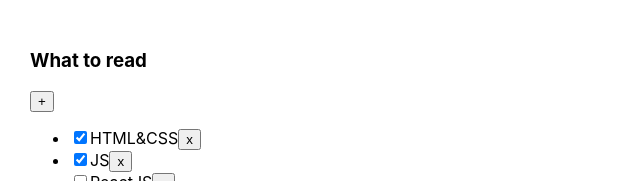
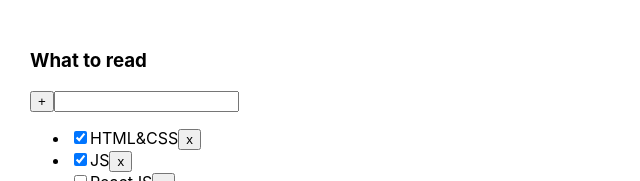
Before and after one commit to Katrin3536/todolists, a React (Vite) app: page / in a window 1280 px wide. Shown: the top 181 px of the page, without its empty margins (0-640 px from the left). Built offline with nearby package versions, Linux system fonts and the light colour scheme.

Commit message:
add function addTask

```diff
--- a/package.json
+++ b/package.json
@@ -11,7 +11,8 @@
   "dependencies": {
     "gh-pages": "6.3.0",
     "react": "19.0.0",
-    "react-dom": "19.0.0"
+    "react-dom": "19.0.0",
+    "uuid": "^14.0.0"
   },
   "devDependencies": {
     "@types/react": "19.0.2",
--- a/src/App.tsx
+++ b/src/App.tsx
@@ -1,47 +1,64 @@
 import './App.css';
 import {TaskProps, Todolist} from './Todolist/Todolist.tsx';
 import {useState} from 'react';
+import {getFilteredTasks} from './utils.ts';
+import {v1, v4} from 'uuid';
 
 export type FilterValues= 'All' | 'Completed' | 'Active'
 
 
 export const App = () => {
+
+    const todolistTitle = 'What to read'
     const [tasks, setTasks] = useState<TaskProps[]>([
-        {id: 1, title: 'HTML&CSS', isDone: true},
-        {id: 2, title: 'JS', isDone: true},
-        {id: 3, title: 'ReactJS', isDone: false},
-        {id: 4, title: 'Redux', isDone: false},
-        {id: 5, title: 'Typescript', isDone: false},
-        {id: 6, title: 'RTK query', isDone: false},
+        {id: v1(), title: 'HTML&CSS', isDone: true},
+        {id: v1(), title: 'JS', isDone: true},
+        {id: v1(), title: 'ReactJS', isDone: false},
+        {id: v1(), title: 'Redux', isDone: false},
+        {id: v1(), title: 'Typescript', isDone: false},
+        {id: v1(), title: 'RTK query', isDone: false},
     ]);
 
     const [filter, setFilter] = useState<FilterValues>('All')
 
-    const deleteTask = (taskId: number) => {
-        const filteredTasks=tasks.filter(task => task.id !== taskId);
+    const deleteTask = (taskId: TaskProps["id"]) => {
+        const filteredTasks:TaskProps[]=tasks.filter(task => task.id !== taskId);
         setTasks(filteredTasks)
     };
 
 
-    let filteredTasks = tasks
+    // let filteredTasks:TaskProps[] = tasks
+    //
+    // if(filter === 'Active') {
+    //     filteredTasks=tasks.filter(task => !task.isDone)
+    // }
+    // if(filter === 'Completed') {
+    //     filteredTasks=tasks.filter(task => task.isDone)
+    // }
 
-    if(filter === 'Active') {
-        filteredTasks=tasks.filter(task => !task.isDone)
-    }
-    if(filter === 'Completed') {
-        filteredTasks=tasks.filter(task => task.isDone)
-    }
 
     const changeFilter =(filter:FilterValues)=>{
         setFilter(filter)
     }
 
+    const createTask = (title:string) => {
+        const newTask:TaskProps={
+            id: v4(),
+            title:title,
+            isDone:false
+        }
+        const newTasks:TaskProps[] = [newTask,...tasks]
+        setTasks(newTasks)
+    }
+
     return (
         <div className="app">
-            <Todolist title={'What to read'}
-                      tasks={filteredTasks}
+            <Todolist title={todolistTitle}
+                      // tasks={filteredTasks}
+                      tasks={getFilteredTasks(tasks, filter)}
                       deleteTask={deleteTask}
                       changeFilter={changeFilter}
+                      createTask={createTask}
             />
         </div>
     );
--- a/src/Button.tsx
+++ b/src/Button.tsx
@@ -1,8 +1,8 @@
-type ButtonProps = {
+type Props = {
     title: string;
     onClick?: () => void;
 }
 
-export const Button = ({title,onClick}:ButtonProps) => {
+export const Button = ({title,onClick}:Props) => {
   return <button onClick={onClick}>{title}</button>
 }
--- a/src/Todolist/Todolist.tsx
+++ b/src/Todolist/Todolist.tsx
@@ -1,8 +1,9 @@
 import {Button} from '../Button.tsx';
 import {FilterValues} from '../App.tsx';
+import {ChangeEvent, KeyboardEvent, useState} from 'react';
 
 export type TaskProps = {
-    id: number,
+    id: string,
     title: string,
     isDone: boolean,
 }
@@ -10,35 +11,65 @@ export type TaskProps = {
 type Props = {
     title: string,
     tasks: TaskProps[],
-    deleteTask: (taskId: number) => void,
-    changeFilter:(filter:FilterValues)=>void
+    deleteTask: (taskId: TaskProps['id']) => void,
+    changeFilter: (filter: FilterValues) => void,
+    createTask: (title: string) => void
 }
 
 
-export const Todolist = ({title, tasks, deleteTask,changeFilter}: Props) => {
+export const Todolist = ({title, tasks, deleteTask, changeFilter, createTask}: Props) => {
+
+    const [taskTitle, setTaskTitle] = useState<string>('');
 
     const mappedTasks = tasks.length === 0 ? (<p>" No tasks"</p>) :
         (<ul>{tasks.map((t) => {
+                const deleteTaskHandler = () => {
+                    deleteTask(t.id);
+                };
                 return (<li key={t.id}>
                     <input type="checkbox" checked={t.isDone}/>
                     <span>{t.title}</span>
-                    <Button title={'x'} onClick={() => {deleteTask(t.id)}}/>
-                        </li>)
-                    })}
-        </ul>
+                    <Button title={'x'} onClick={deleteTaskHandler}/>
+                </li>);
+            })}
+            </ul>
         );
+
+    // const inputRef = useRef<HTMLInputElement>(null);
+
+    const createTaskHandler = () => {
+        createTask(taskTitle);
+        setTaskTitle('');
+    };
+
+    const changeTaskTitleHandler = (e: ChangeEvent<HTMLInputElement>) => {
+        setTaskTitle(e.currentTarget.value);
+    };
+
+    const createTaskOnEnterHandler = (e: KeyboardEvent<HTMLInputElement>) => {
+        if (e.key === 'Enter') {
+            createTaskHandler();
+        }
+    };
 
     return (
         <div>
             <h3>{title}</h3>
             <div>
-                <Button title={'+'}/>
+                {/*<Button title={'+'} onClick={()=>{*/}
+                {/*    if(inputRef.current){*/}
+                {/*        createTask(inputRef.current.value)*/}
+                {/*        inputRef.current.value = ""*/}
+                {/*    }}}/>*/}
+                {/*<input ref={inputRef}/>*/}
+                <Button title={'+'} onClick={createTaskHandler}/>
+                <input value={taskTitle} onChange={changeTaskTitleHandler} onKeyDown={createTaskOnEnterHandler}/>
             </div>
             {mappedTasks}
             <div>
-                <Button title="All" onClick={()=>changeFilter('All')}/>
-                <Button title="Active" onClick={()=>changeFilter('Active')}/>
-                <Button title="Completed" onClick={()=>changeFilter('Completed')}/>
+                <Button title="All" onClick={() => changeFilter('All')}/>
+                <Button title="Active" onClick={() => changeFilter('Active')}/>
+                <Button title="Completed" onClick={() => changeFilter('Completed')}/>
             </div>
 
         </div>
--- /dev/null
+++ b/src/utils.ts
@@ -0,0 +1,13 @@
+import {TaskProps} from './Todolist/Todolist.tsx';
+import {FilterValues} from './App.tsx';
+
+export const getFilteredTasks = (tasks:TaskProps[], filter:FilterValues):TaskProps[] => {
+    switch (filter) {
+        case 'Active':
+            return tasks.filter(task => !task.isDone)
+        case 'Completed':
+            return tasks.filter(task => task.isDone)
+        default:
+            return tasks
+    }
+}
```
